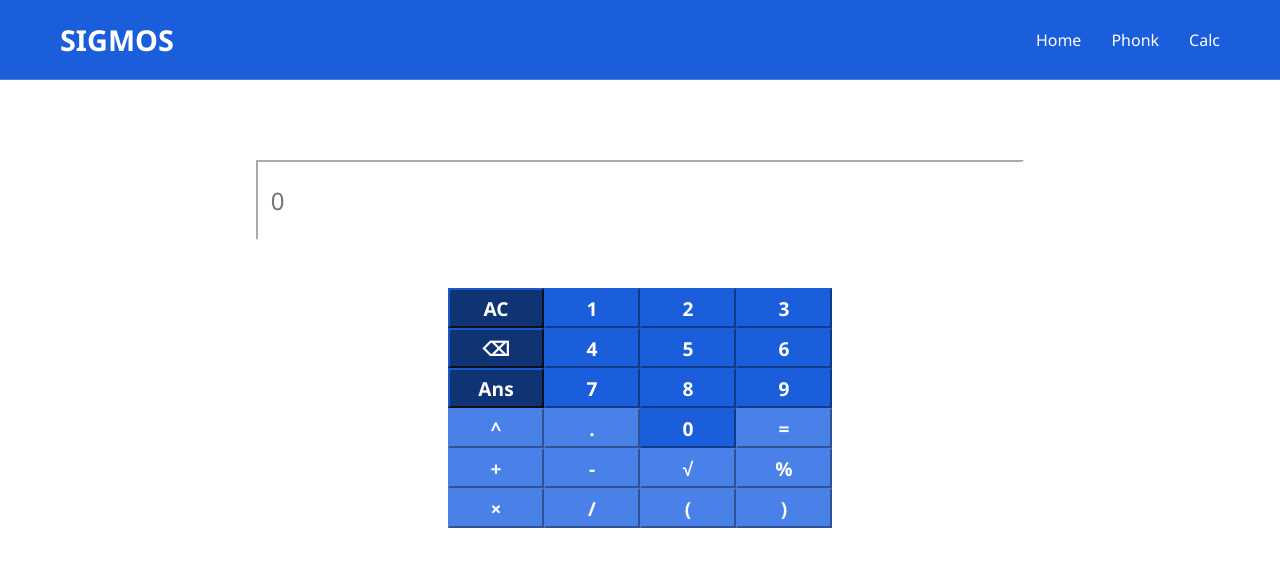
After one commit to Yeetdatpizza/Sigmos_V2, a Flask app: page /calc in a window 1280 px wide. The commit adds this page. Shown: the top 567 px of the page. Run offline with Flask 3, Linux system fonts and the light colour scheme.

Commit message:
Everything (again)

```diff
--- a/app.py
+++ b/app.py
@@ -7,5 +7,13 @@ app = Flask(__name__)
 def home():
     return render_template("home.html")
 
+@app.route("/phonk")
+def phonk():
+    return render_template("phonk.html")
+
+@app.route("/calc")
+def calc():
+    return render_template("calc.html")
+
 if __name__ == "__main__":
     app.run(debug=True)
--- /dev/null
+++ b/static/js/getMath.js
@@ -0,0 +1,146 @@
+document.addEventListener('DOMContentLoaded', () => {
+
+    const clear = document.getElementById('clear')
+    const one = document.getElementById('one')
+    const two = document.getElementById('two')
+    const three = document.getElementById('three')
+    const back = document.getElementById('back')
+    const four = document.getElementById('four')
+    const five = document.getElementById('five')
+    const six = document.getElementById('six')
+    const answer = document.getElementById('answer')
+    const seven = document.getElementById('seven')
+    const eight = document.getElementById('eight')
+    const nine = document.getElementById('nine')
+    const zero = document.getElementById('zero')
+    const power = document.getElementById('power')
+    const decimal = document.getElementById('decimal')
+    const equal = document.getElementById('equal')
+    const sqrt = document.getElementById('sqrt')
+    const mod = document.getElementById('mod')
+    const plus = document.getElementById('plus')
+    const minus = document.getElementById('minus')
+    const times = document.getElementById('times')
+    const division = document.getElementById('division')
+    const leftParen = document.getElementById('left-paren')
+    const rightParen = document.getElementById('right-paren')
+
+    const mathInput = document.getElementById('math')
+
+    let previousAnswer = localStorage.getItem('PreviousAnswer')
+
+    mathInput.setAttribute("placeholder", previousAnswer ? "Previous Answer: " + previousAnswer : "0")
+
+    function setPreviousAnswer(answer) {
+        if (answer !== null) {
+
+            if(answer.toString() == "Infinity" || answer.toString() == "-Infinity") {
+                answer = 'BOII I AIN\'T DOIN TS!'
+            }
+
+            localStorage.setItem('PreviousAnswer', answer)
+            previousAnswer = answer
+            mathInput.value = answer
+            mathInput.setAttribute("placeholder", "Previous Answer: " + answer)
+        }
+    }
+
+    function checkForTuff(thingToCheck) {
+
+        thingToCheck = thingToCheck.toLowerCase()
+
+        if (thingToCheck.includes("67")) {
+            window.location.href = "static/videos/67.mp4"
+        }
+    }
+
+    function doMath(mathToDo) {
+
+        for(let i = 0; i < mathToDo.length; i++) {
+
+            if(mathToDo[i] === '×') {
+                mathToDo[i] = '*'
+            }
+            else if(mathToDo[i] === '÷') {
+                mathToDo[i] = '/'
+            }
+            else if(mathToDo[i] === '√') {
+                mathToDo[i] = 'Math.sqrt'
+            }
+            else if(mathToDo[i] === '^') {
+                mathToDo[i] = '**'
+            }
+
+            else if(mathToDo[i + 1] === '(' && (/[0-9.]/).test(mathToDo[i])) {
+                mathToDo = mathToDo.slice(0, i + 1).concat(['*']).concat(mathToDo.slice(i + 1))
+                i++
+            }
+
+            else if(mathToDo[i - 1] === ')' && (/[0-9.]/).test(mathToDo[i])) {
+                mathToDo = mathToDo.slice(0, i).concat(['*']).concat(mathToDo.slice(i))
+                i++
+            }
+
+        }
+
+        return mathToDo
+
+    }
+
+    if (clear) clear.addEventListener('click', () => {
+        mathInput.value = ''
+        mathInput.setAttribute("placeholder", previousAnswer ? "Previous Answer: " + previousAnswer : "0")
+    })
+
+    for (const button of [one, two, three, four, five, six, seven, eight, nine, zero, decimal, plus, minus, mod, leftParen, rightParen]) {
+        if (button) button.addEventListener('click', () => {
+            mathInput.value += button.innerText
+        })
+    }
+
+    if (equal) equal.addEventListener('click', () => {
+
+        checkForTuff(mathInput.value)
+
+        try {
+            const result = eval(doMath(mathInput.value)).toFixed(15).replace(/\.?0+$/, '')
+            setPreviousAnswer(result)
+        }
+
+        catch (error) {
+
+            console.log(doMath(mathInput.value))
+
+            console.log(error)
+            setPreviousAnswer("BOII TS BROKEN!")
+        }
+    })
+
+    if (back) back.addEventListener('click', () => {
+        mathInput.value = mathInput.value.slice(0, -1)
+    })
+
+    if (answer) answer.addEventListener('click', () => {
+        if (previousAnswer !== null) {
+            mathInput.value += previousAnswer
+        }
+    })
+
+    if (power) power.addEventListener('click', () => {
+        mathInput.value += '**'
+    })
+
+    if (sqrt) sqrt.addEventListener('click', () => {
+        mathInput.value += 'Math.sqrt('
+    })
+
+    if (times) times.addEventListener('click', () => {
+        mathInput.value += '*'
+    })
+
+    if (division) division.addEventListener('click', () => {
+        mathInput.value += '/'
+    })
+
+
+})
--- a/static/style.css
+++ b/static/style.css
@@ -5,9 +5,53 @@
   font-family: "Segoe UI", sans-serif;
 }
 
+.calc {
+  width: max-content;
+  height: max-content;
+  position: absolute;
+  left: 50%;
+  top: 25%;
+  transform: translate(-50%, -50%);
+  border: black;
+}
+
+.calc-text {
+  border-color: white;
+  width: 60dvw;
+  height: 10dvh;
+  font-size: 24px;
+  text-indent: 1dvw;
+}
+
+.calc-nums {
+  width: max-content;
+  height: max-content;
+  position: absolute;
+  left: 50%;
+  top: 100%;
+  transform: translate(-50%, 20%);
+  border: black;
+  display: grid;
+  grid-template-columns: repeat(4, 1fr);
+  justify-items: center;
+  align-items: center;
+}
+
 body {
   background: #FFFFFF;
   height: 100vh;
+}
+
+.image-left {
+  float: left;
+  margin-right: 5dvw;
+  margin-left: 5dvw;
+}
+
+.image-right {
+  float: right;
+  margin-right: 5dvw;
+  margin-left: 5dvw;
 }
 
 .navbar {
@@ -16,14 +60,24 @@ body {
   align-items: center;
   padding: 20px 60px;
 
-  background: rgb(26, 220, 215);
+  background: rgb(26, 94, 220);
   border-bottom: 1px solid rgba(255, 255, 255, 0.2);
 }
 
-.logo {
-  font-size: 1.6rem;
-  font-weight: bold;
-  color: white;
+.center-head {
+  text-align: center;
+}
+
+.center-head-5m {
+  text-align: center;
+  margin: 5dvw;
+}
+
+.logo a {
+    font-size: 1.8rem;
+    font-weight: 700;
+    color: white;
+    text-decoration: none;
 }
 
 .nav-links {
@@ -55,10 +109,33 @@ body {
   width: 100%;
 }
 
-.btn {
-  padding: 8px 16px;
-  border-radius: 20px;
-  background: #ffffff;
-  color: #12121c !important;
+.calc-num-btn {
+  height: 5dvh;
+  width: 7.5dvw;
+  background: rgb(26, 94, 220);
+  color: #ffffff;
+  border-color: rgb(26, 94, 220);
   font-weight: bold;
+  font-size: larger;
 }
+
+.calc-spic-btn {
+  height: 5dvh;
+  width: 7.5dvw;
+  background: rgb(16, 51, 116);
+  color: #ffffff;
+  border-color: rgb(16, 51, 116);
+  font-weight: bold;
+  font-size: larger;
+}
+
+
+.calc-opp-btn {
+  height: 5dvh;
+  width: 7.5dvw;
+  background: rgb(74, 129, 233);
+  color: #ffffff;
+  border-color: rgb(74, 129, 233);
+  font-weight: bold;
+  font-size: larger;
+}
--- a/templates/base.html
+++ b/templates/base.html
@@ -1,15 +1,18 @@
 <!DOCTYPE html>
 <html lang="en">
+
 <head>
     <meta charset="UTF-8">
 
-    <title>{% block title %}My Site{% endblock %}</title>
+    <title>{% block title %}SIGMOS{% endblock %}</title>
 
-    <!-- GLOBAL STYLES -->
+    <link rel="shortcut icon" href="{{ url_for('static', filename='img/ico_circ.ico') }}">
     <link rel="stylesheet" href="{{ url_for('static', filename='style.css') }}">
 
     {% block head %}{% endblock %}
 </head>
+
+
 <body>
 
 {% include "navbar.html" %}
--- /dev/null
+++ b/templates/calc.html
@@ -0,0 +1,40 @@
+{% extends "base.html" %}
+
+{% block title %}Calculator{% endblock %}
+
+{% block content %}
+
+<div class="calc">
+    <label for="math"></label>
+    <input id="math" class="calc-text" type="text" name="math" placeholder="0">
+    <div class="calc-nums">
+        <button id="clear" class="calc-spic-btn">AC</button>
+        <button id="one" class="calc-num-btn">1</button>
+        <button id="two" class="calc-num-btn">2</button>
+        <button id="three" class="calc-num-btn">3</button>
+        <button id="back" class="calc-spic-btn">⌫</button>
+        <button id="four" class="calc-num-btn">4</button>
+        <button id="five" class="calc-num-btn">5</button>
+        <button id="six" class="calc-num-btn">6</button>
+        <button id="answer" class="calc-spic-btn">Ans</button>
+        <button id="seven" class="calc-num-btn">7</button>
+        <button id="eight" class="calc-num-btn">8</button>
+        <button id="nine" class="calc-num-btn">9</button>
+        <button id="power" class="calc-opp-btn">^</button>
+        <button id="decimal" class="calc-opp-btn">.</button>
+        <button id="zero" class="calc-num-btn">0</button>
+        <button id="equal" class="calc-opp-btn">=</button>
+        <button id="plus" class="calc-opp-btn">+</button>
+        <button id="minus" class="calc-opp-btn">-</button>
+        <button id="sqrt" class="calc-opp-btn">√</button>
+        <button id="mod" class="calc-opp-btn">%</button>
+        <button id="times" class="calc-opp-btn">×</button>
+        <button id="division" class="calc-opp-btn">/</button>
+        <button id="left-paren" class="calc-opp-btn">(</button>
+        <button id="right-paren" class="calc-opp-btn">)</button>
+    </div>
+</div>
+
+<script src="{{ url_for('static', filename='js/getMath.js') }}"></script>
+
+{% endblock %}
--- a/templates/navbar.html
+++ b/templates/navbar.html
@@ -1,8 +1,12 @@
 <nav class="navbar">
-    <div class="logo">MySite</div>
+    <div class="logo">
+        <a href="{{ url_for('home') }}">
+            SIGMOS
+        </a>
+    </div>
     <ul class="nav-links">
-        <li><a href="home.html">Home</a></li>
-        <li><a href="Calculator.html">Projects</a></li>
-        <li><a href="Graphing Calc.html">About</a></li>
+        <li><a href="{{ url_for('home') }}">Home</a></li>
+        <li><a href="{{ url_for('phonk') }}">Phonk</a></li>
+        <li><a href="{{ url_for('calc') }}">Calc</a></li>
     </ul>
 </nav>
--- /dev/null
+++ b/thingsyouneed.txt
@@ -0,0 +1 @@
+flask
```
Also changed, not shown: templates/home.html (+11 -2 lines), templates/phonk.html (added, +10 -0 lines), js/app.js (deleted), static/img/ico_circ.ico (added), static/img/ico_circ.png (added), static/js/app.js (added), static/js/checkForTuff.js (added), static/js/navbar.js (renamed from js/navbar.js), 1 other file.
